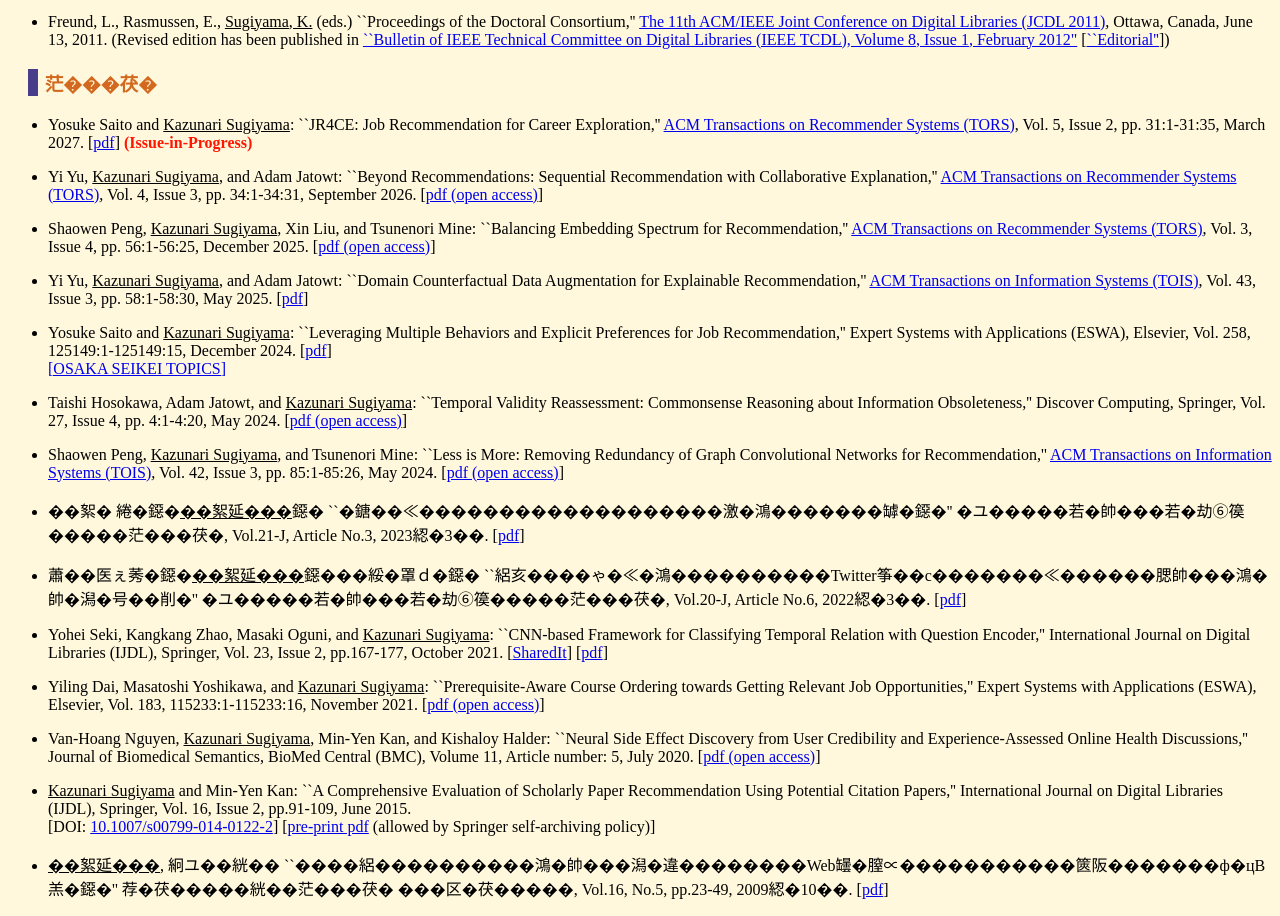
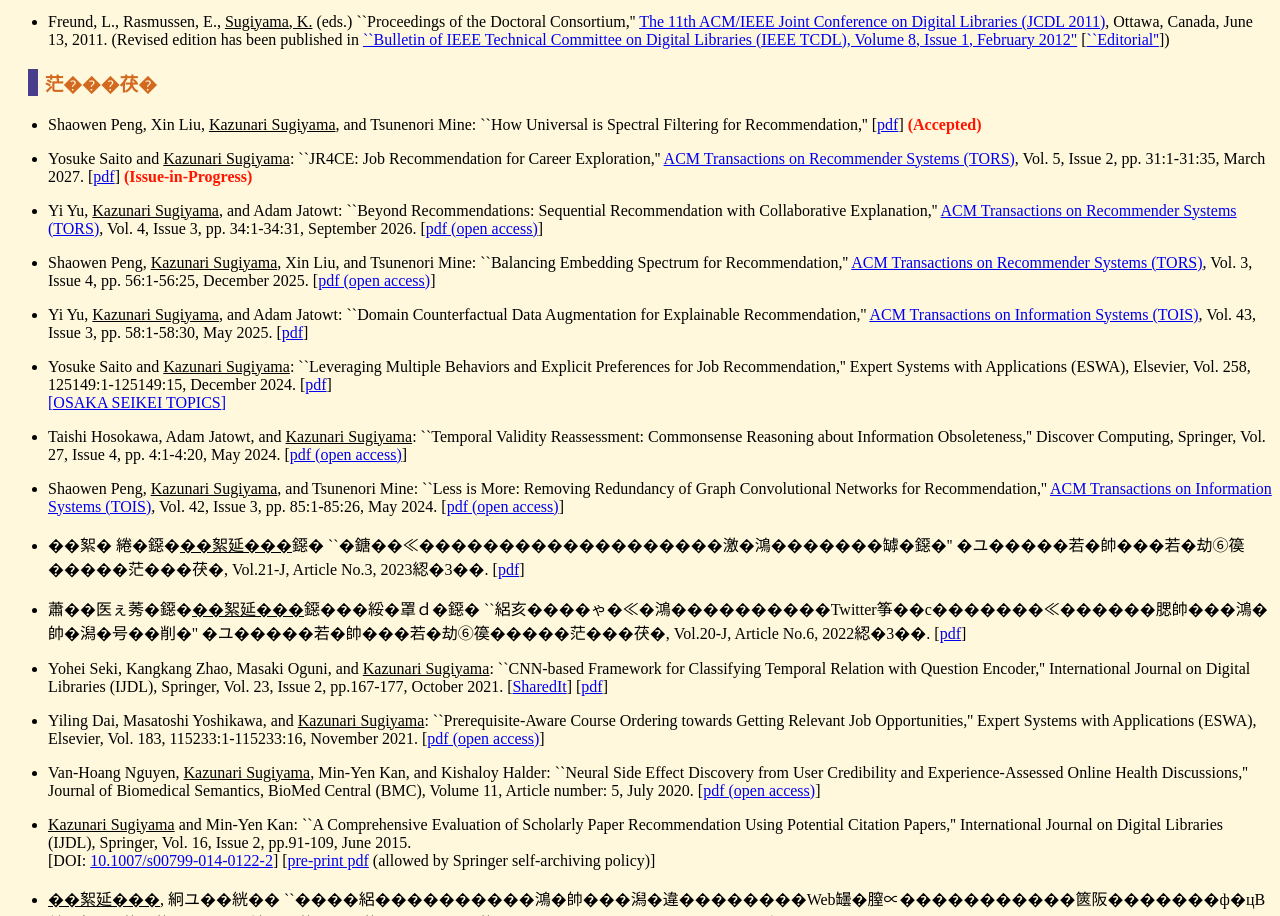
Before and after one commit to zakugus/zakugus.github.io, a plain HTML site: page index-j.html in a window 1280 px wide. Shown: the part 1748-2664 px from the top of the page. Drawn offline with Linux system fonts and the light colour scheme.

Commit message:
Update index-j.html

```diff
--- a/index-j.html
+++ b/index-j.html
@@ -232,6 +232,13 @@ International Journal on Digital Libraries (IJDL), Springer, Vol. 25, Issue 1, p
 <!--<font color="#FF1500"><b>(Accepted)</b></font>-->
 <!--<font color="#FF1500"><b>(Issue-in-Progress)</b></font>-->
 <ul>
+ <li>Shaowen Peng, Xin Liu, <ins>Kazunari Sugiyama</ins>, and Tsunenori Mine:
+``How Universal is Spectral Filtering for Recommendation,''
+[<a href="https://dl.acm.org/doi/10.1145/3872170">pdf</a>] <font color="#FF1500"><b>(Accepted)</b></font>
+ </li>
+</ul>
+
+<ul>
  <li>Yosuke Saito and <ins>Kazunari Sugiyama</ins>:
 ``JR4CE: Job Recommendation for Career Exploration,''
 <a href="https://dl.acm.org/journal/tors">ACM Transactions on Recommender Systems (TORS)</a>, Vol. 5, Issue 2, pp. 31:1-31:35, March 2027.
```
